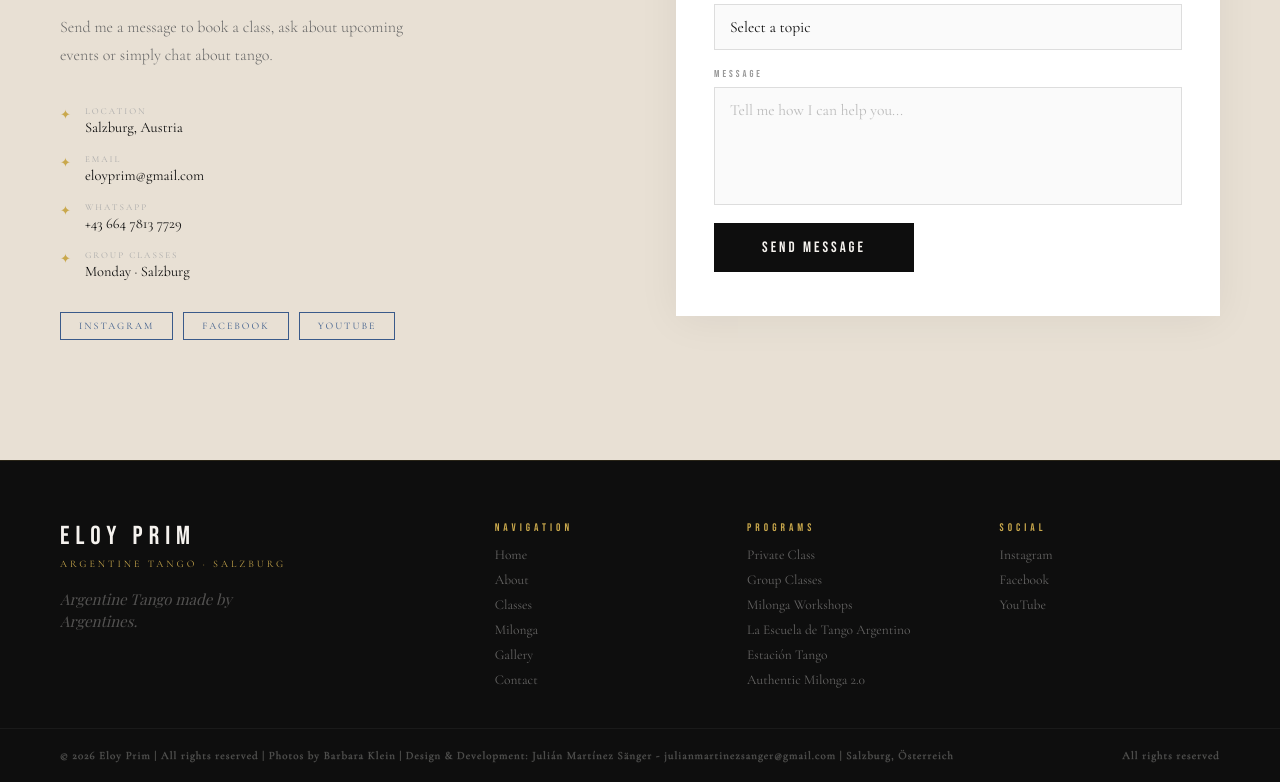
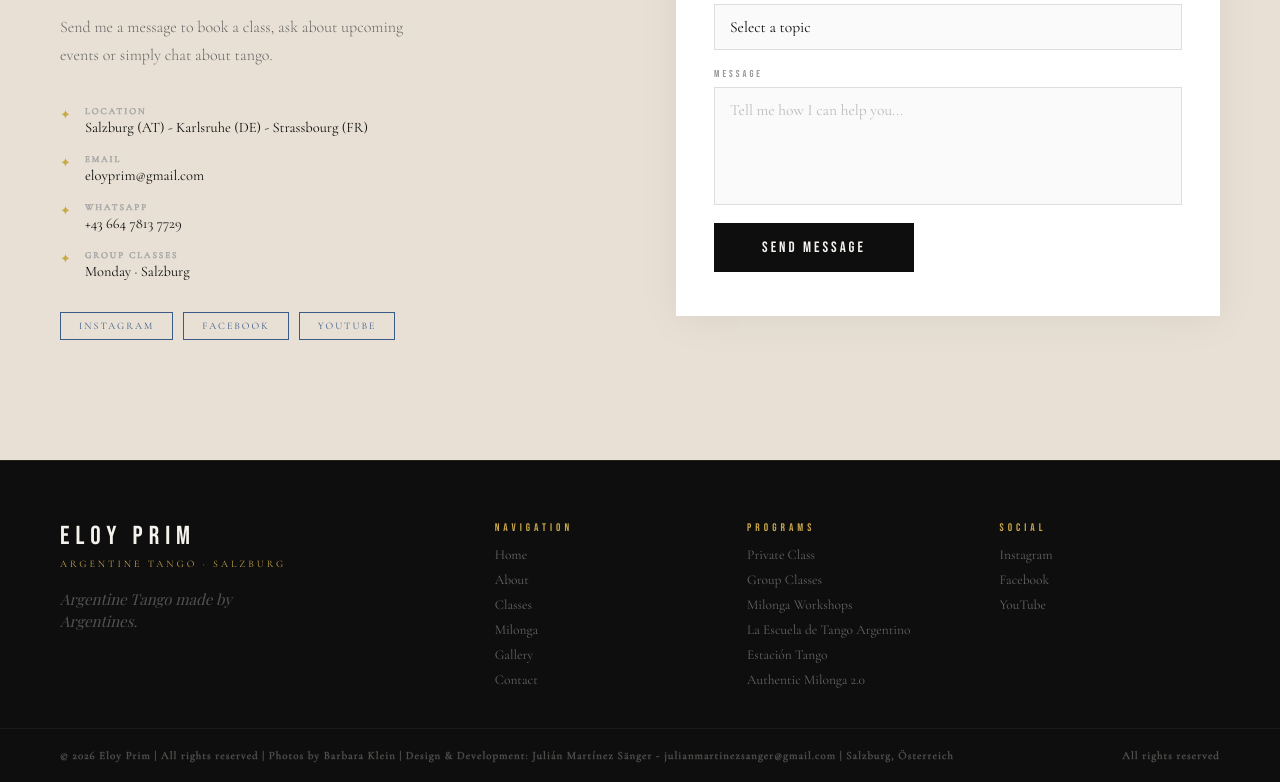
Before and after one commit to nubbess/eloy-prim-v2, a Vue app: page / in a window 1280 px wide. Shown: the part 5284-6066 px from the top of the page. Built offline with nearby package versions, Linux system fonts and the light colour scheme; a web font is replaced by a local one.

Commit message:
fix icono y contenidos

```diff
--- a/index.html
+++ b/index.html
@@ -27,6 +27,9 @@
     <link rel="preconnect" href="https://fonts.googleapis.com" />
     <link rel="preconnect" href="https://fonts.gstatic.com" crossorigin />
     <link href="https://fonts.googleapis.com/css2?family=Playfair+Display:ital,wght@0,400;0,700;1,400;1,700&family=Cormorant+Garamond:wght@300;400;600&family=Bebas+Neue&display=swap" rel="stylesheet" />
+
+    <!-- Favicon -->
+    <link rel="icon" type="image/png" sizes="192x192" href="/favicon.png" />
   </head>
   <body>
     <div id="app"></div>
--- a/src/components/ContactoSection.vue
+++ b/src/components/ContactoSection.vue
@@ -191,6 +191,7 @@ async function handleSubmit() {
   text-transform: uppercase;
   color: #aaa;
   margin-bottom: 2px;
+  -webkit-text-stroke: 0.7px;
 }
 .contacto__info-val { display: block; font-size: 14.5px; color: var(--color-negro); }
 
--- a/src/locales/content.json
+++ b/src/locales/content.json
@@ -739,10 +739,10 @@
           "de": "Standort"
         },
         "val": {
-          "es": "Salzburgo, Austria",
-          "fr": "Salzburg, Autriche",
-          "en": "Salzburg, Austria",
-          "de": "Salzburg, Österreich"
+          "es": "Salzburg (AT) - Karlsruhe (DE) - Strassbourg (FR)",
+          "fr": "Salzburg (AT) - Karlsruhe (DE) - Strassbourg (FR)",
+          "en": "Salzburg (AT) - Karlsruhe (DE) - Strassbourg (FR)",
+          "de": "Salzburg (AT) - Karlsruhe (DE) - Strassbourg (FR)"
         }
       },
       {
```
Also changed, not shown: public/favicon.png (added).
